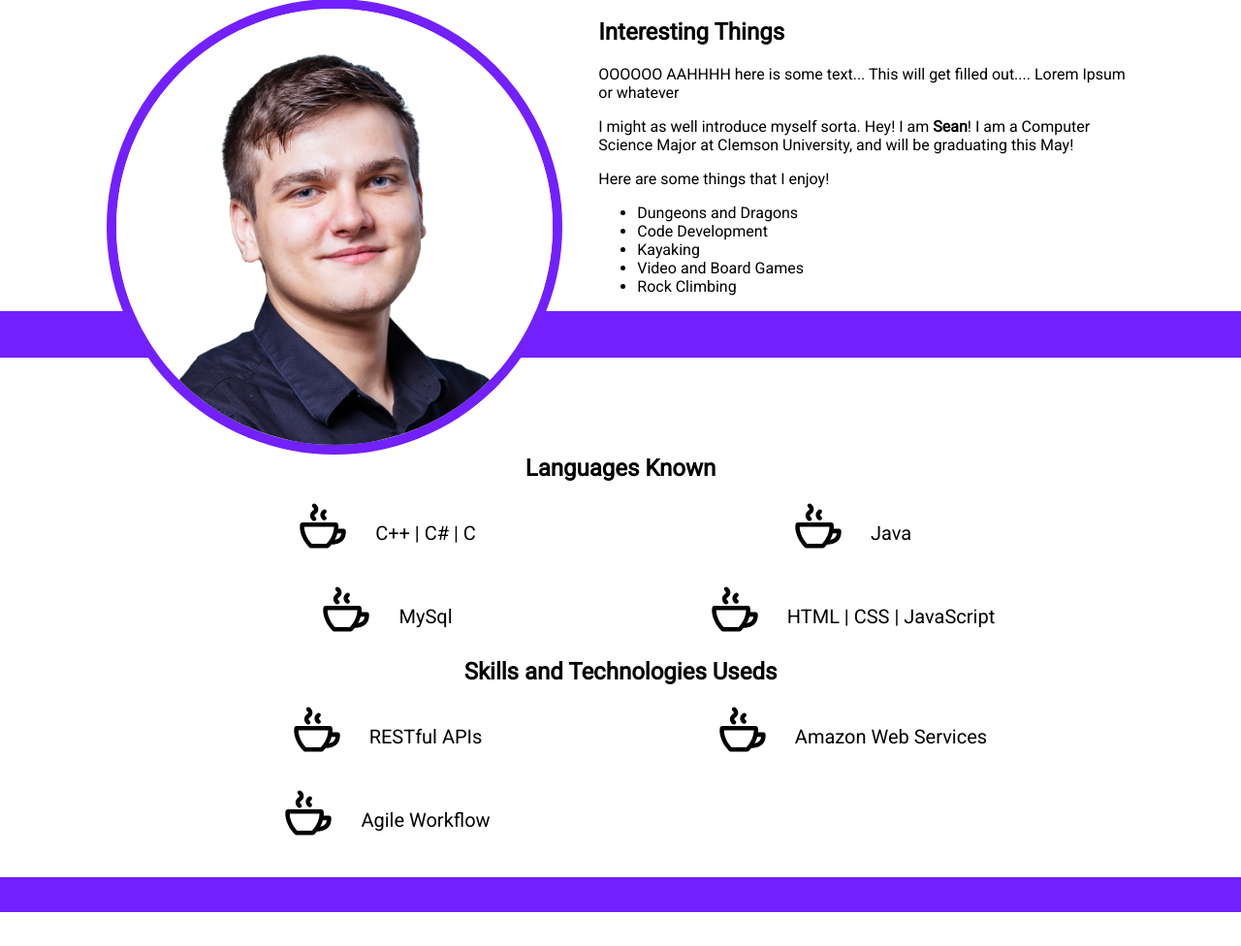
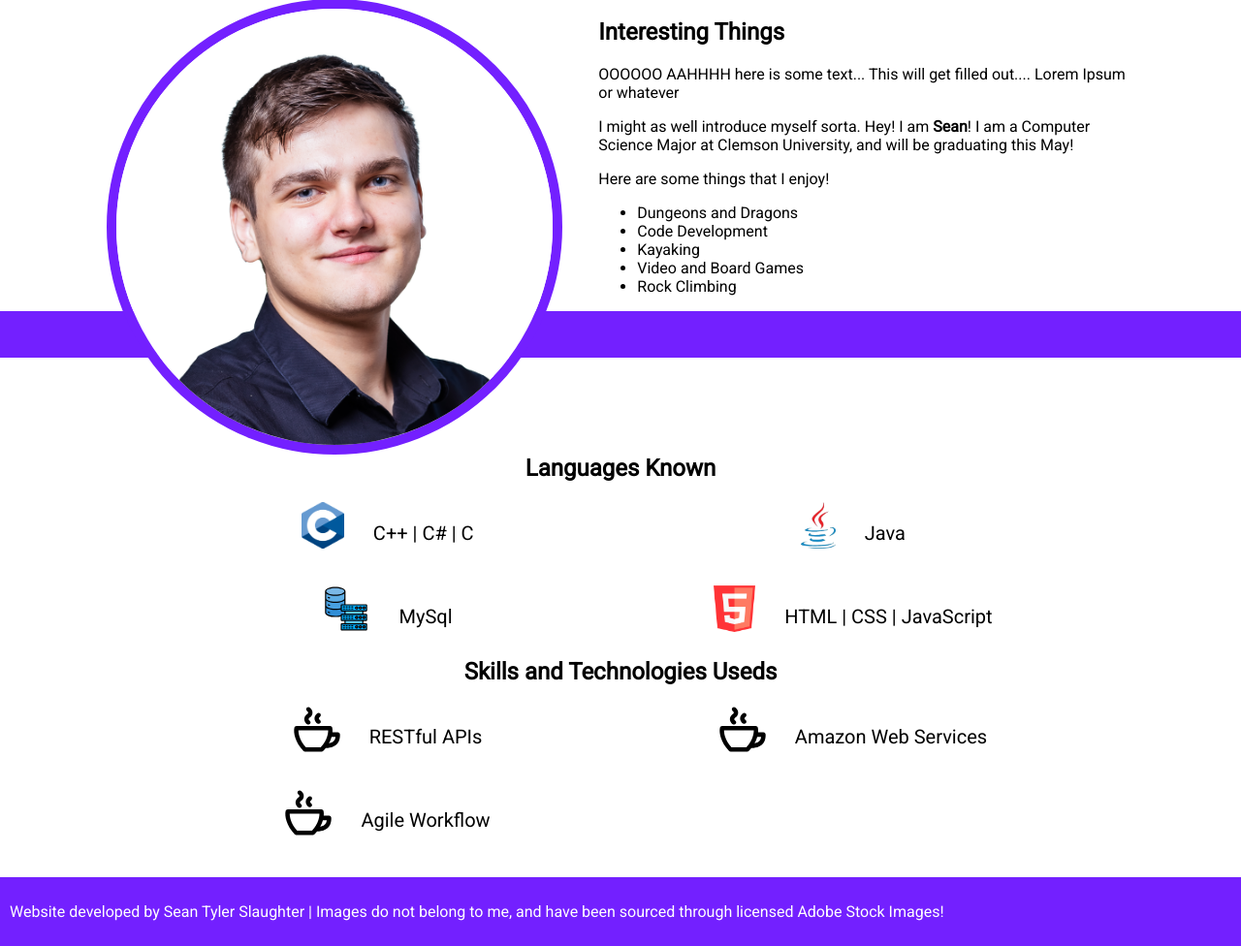
Before and after one commit to stslaug/seanslaughter.dev, a PHP site: page / in a window 1280 px wide. Shown: the part 895-1871 px from the top of the page at 97% size. Before the commit the page ends 1836 px from the top, so only its background shows below. Run offline with PHP 8.4, Linux system fonts and the light colour scheme.

Commit message:
Added More Images.
Signed-off-by: Tyler Slaughter <stslaug@gmail.com>

```diff
--- a/index.html
+++ b/index.html
@@ -85,19 +85,19 @@
             <div class="skill-wrapper">
 
                 <div class="skill">
-                    <img class="skill-img" src="./assets/images/aboutme/icon.svg" alt="Language Icon">
+                    <img class="skill-img" src="./assets/images/aboutme/C-language.png" alt="Language Icon">
                     <p>C++ | C# | C</p>
                 </div>
                 <div class="skill">
-                    <img class="skill-img" src="./assets/images/aboutme/icon.svg" alt="Language Icon">
+                    <img class="skill-img" src="./assets/images/aboutme/java-logo.png" alt="Language Icon">
                     <p>Java</p>
                 </div>
                 <div class="skill">
-                    <img class="skill-img" src="./assets/images/aboutme/icon.svg" alt="Language Icon">
+                    <img class="skill-img" src="./assets/images/aboutme/database-icon.svg" alt="Language Icon">
                     <p>MySql</p>
                 </div>
                 <div class="skill">
-                    <img class="skill-img" src="./assets/images/aboutme/icon.svg" alt="Language Icon">
+                    <img class="skill-img" src="./assets/images/aboutme/html-icon.png" alt="Language Icon">
                     <p>HTML | CSS | JavaScript</p>
                 </div>
             </div>
@@ -126,7 +126,7 @@
     <!-- Footer -->
     <section>
         <div class="footer-wrapper">
-            <p >  </p>
+            <p> Website developed by Sean Tyler Slaughter | Images do not belong to me, and have been sourced through licensed Adobe Stock Images! </p>
         </div>
     </section>
 
--- a/styles/general.css
+++ b/styles/general.css
@@ -84,6 +84,7 @@ body {
     margin: 1rem -8px -10px -8px;
     padding: 10px;
     background-color: var(--purple);
+    color: white;
 }
 
 
```
Also changed, not shown: assets/images/aboutme/C-language.png (added), assets/images/aboutme/database-icon.svg (added), assets/images/aboutme/html-icon-with-title.png (added), assets/images/aboutme/html-icon.png (added), assets/images/aboutme/java-logo.png (added), assets/images/aboutme/web-icons-words.png (added), assets/images/aboutme/web-icons.png (added).
